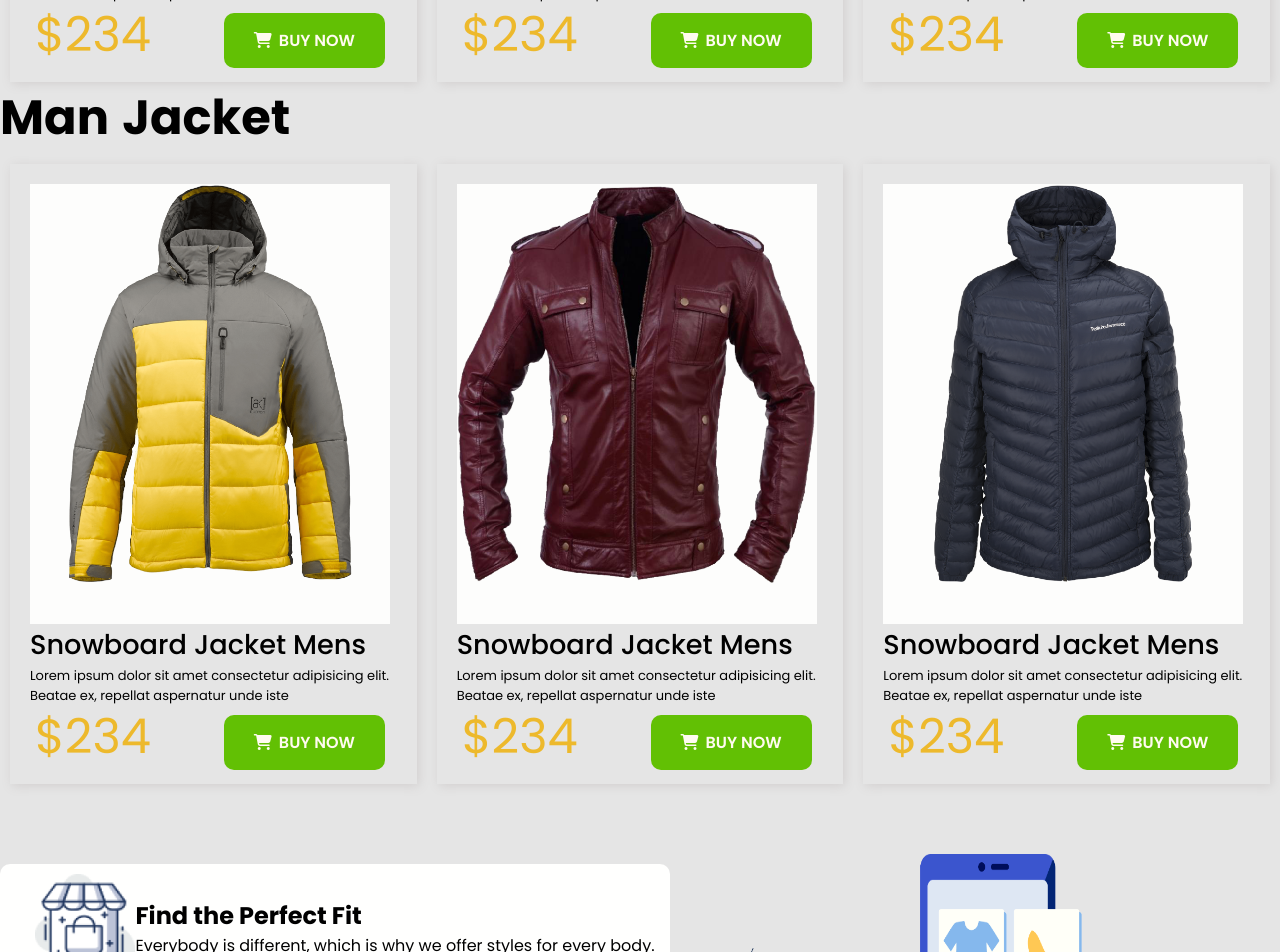
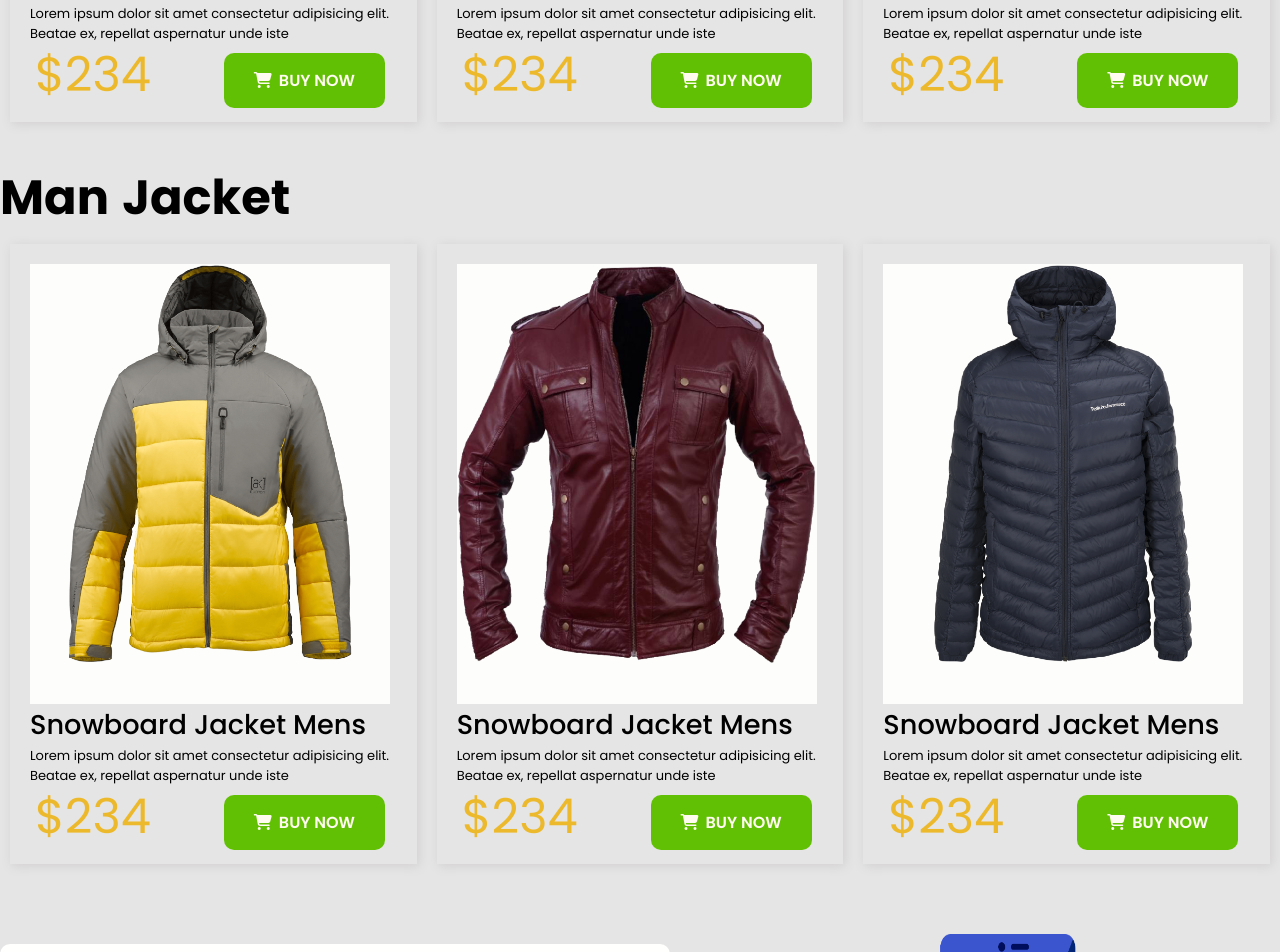
Before and after one commit to silpiakr/Penguin, a plain HTML site: page index.html in a window 1280 px wide. Shown: the part 1200-2152 px from the top of the page. Drawn offline with Linux system fonts and the light colour scheme.

Commit message:
products

```diff
--- a/index.html
+++ b/index.html
@@ -25,7 +25,7 @@
        </div>
    </section>
    <section class="womens">
-    <div class="productsection">
+    <div class="products">
         <h1>Woman Jacket</h1>
         <div class="sectiondiv">
         <div class="product">
@@ -69,11 +69,11 @@
         </div>
         </div>
     </div>
-
    </section>
 
    <section class="mens">
-    <h1>Man Jacket</h1>
+    <div class="products">
+        <h1>Man Jacket</h1>
         <div class="sectiondiv">
         <div class="product">
             <div class="inner1">
@@ -115,6 +115,7 @@
             </div>
         </div>
         </div>
+    </div>
    </section>
 
    <section class="logo">
--- a/style.css
+++ b/style.css
@@ -51,7 +51,10 @@ a{
 }
 .womens, .mens{
     background-color: #E5E5E5;
-    margin-top: 0;
+    margin-top: 0px;
+}
+.products{
+    padding-top: 40px;
 }
 .sectiondiv{
     display: flex;
@@ -107,7 +110,7 @@ a{
 .box img{
     width: 500px;
     height: 360px;
-    margin-left: 20px;
+    margin-left: 40px;
 }
 .boxs{
     display: flex;
```
